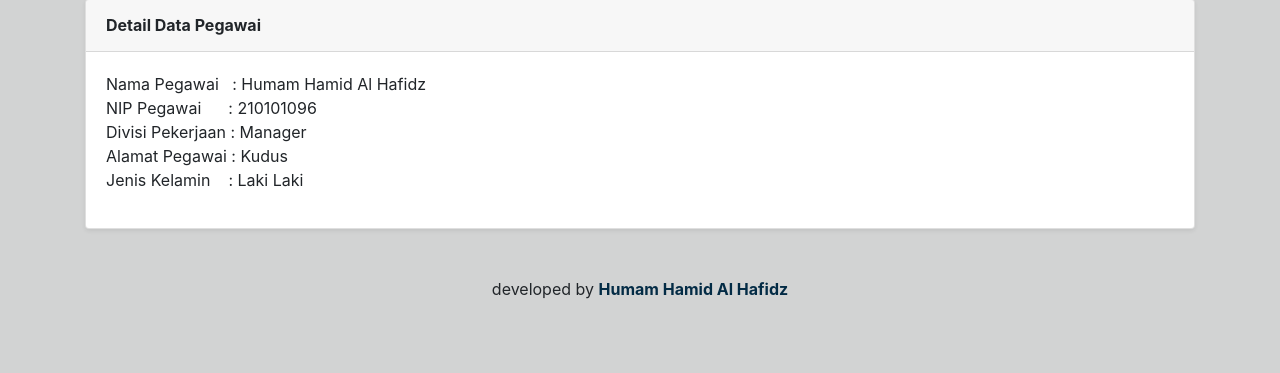
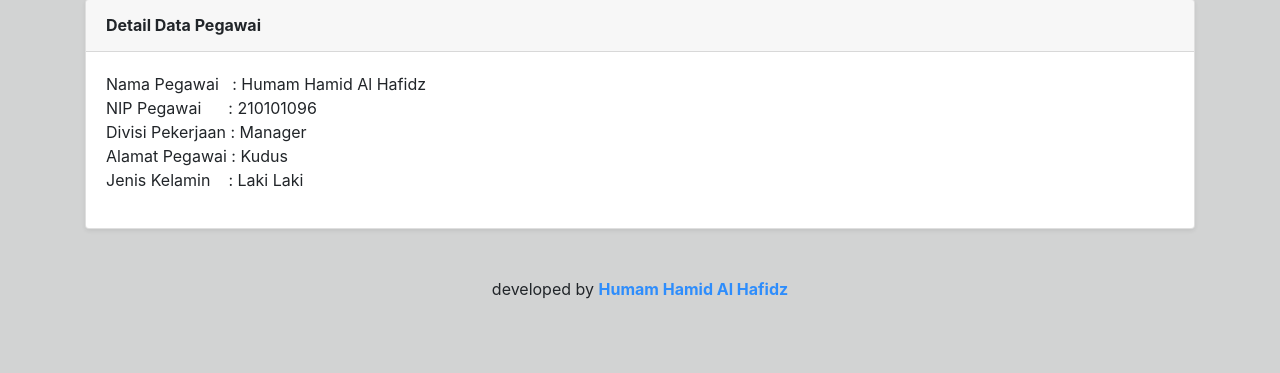
Before and after one commit to HumamHamidAlHafidz/crud-pegawai, a Django app: page /lihatdata/9 in a window 1280 px wide. Shown: the part 111-484 px from the top of the page. Run offline with Django 3.2, Linux system fonts and the light colour scheme; data comes from the database, SQL or seed files in the repository; some libraries are stand-ins or nearby versions.

Commit message:
crud pegawai

```diff
--- a/simplecrud/templates/detail.html
+++ b/simplecrud/templates/detail.html
@@ -37,7 +37,7 @@
     <footer class="mt-5 mb-3">
       <div class="container my-auto">
         <div class="text-center my-auto">
-          <span>developed by <a href="https://github.com/HumamHamidAlHafidz" target="_blank" style="color: #032b45;"><b>Humam Hamid Al Hafidz</b><a></span>
+          <span>developed by <a href="https://github.com/HumamHamidAlHafidz" target="_blank" style="color: #28fe;"><b>Humam Hamid Al Hafidz</b><a></span>
         </div>
       </div>
     </footer>
```
